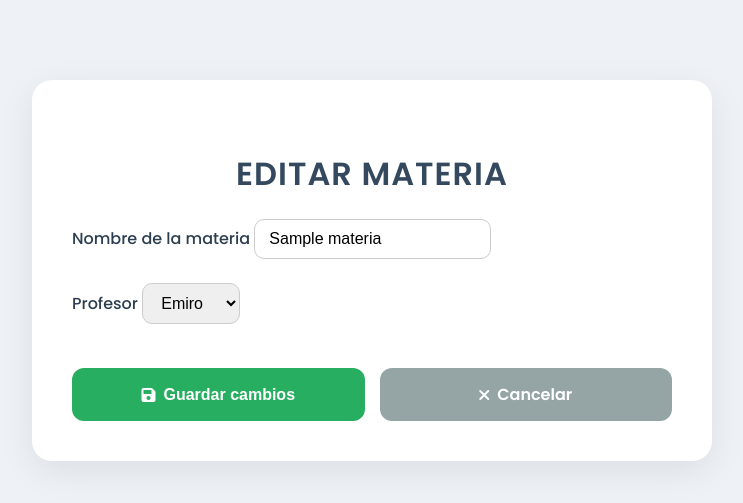
After one commit to EdisonM12/Proyecto_django, a Django app: a page that uses Proyecto/app/templates/app/editar_materia_detalle.html in a window 1280 px wide. The commit adds this page. Shown: the top 503 px of the page, without its empty margins (268-1011 px from the left). Run offline with Django 5.2, Linux system fonts and the light colour scheme; data comes from the database, SQL or seed files in the repository; tables that the repository leaves empty hold one stand-in row (values such as "Sample post"); parts of the project's set-up code (start-up, migrations or seed data) failed here and were passed over.

Commit message:
gran parte terminada

```diff
--- a/Proyecto/app/templates/app/materia_form.html
+++ b/Proyecto/app/templates/app/crear_materia.html
@@ -108,7 +108,7 @@
         <button type="submit" class="boton-guardar">{{ accion }}</button>
     </form>
 
-    <a href="{% url 'app:lista_materias' %}" class="volver">Volver</a>
+    <a href="{% url 'app:listar_materia' %}" class="volver">Volver</a>
 </div>
 
 </body>
--- a/Proyecto/app/templates/app/editar_estudiantes.html
+++ b/Proyecto/app/templates/app/editar_estudiantes.html
@@ -1,4 +1,4 @@
-
+{% load signing_tags %}
 {% load static %}
 
 {% block content %}
@@ -172,7 +172,7 @@ tbody td {
                     <td>{{ e.curso }}</td>
 
                     <td class="acciones">
-                        <a href="{% url 'app:editar_estudiantes_detalle' e.id %}"
+                        <a href="{% url 'app:editar_estudiantes_detalle' e.id|sign %}"
                            class="boton-accion boton-editar">
                             <i class="fas fa-edit"></i> Editar
                         </a>
--- /dev/null
+++ b/Proyecto/app/templates/app/editar_materia_detalle.html
@@ -0,0 +1,176 @@
+<!DOCTYPE html>
+<html lang="es">
+<head>
+    <meta charset="UTF-8">
+    <meta name="viewport" content="width=device-width, initial-scale=1.0">
+    <title>Editar Materia</title>
+    <link href="https://cdnjs.cloudflare.com/ajax/libs/font-awesome/6.0.0-beta3/css/all.min.css" rel="stylesheet">
+    <style>
+        @import url('https://fonts.googleapis.com/css2?family=Poppins:wght@300;400;500;600&display=swap');
+
+        body {
+            font-family: "Poppins", sans-serif;
+            background: #eef2f7;
+            margin: 0;
+            padding: 0;
+            color: #2c3e50;
+        }
+
+        h1 {
+            font-size: 2rem;
+            font-weight: 600;
+            text-align: center;
+            color: #34495e;
+            margin-top: 30px;
+            text-transform: uppercase;
+            letter-spacing: 1px;
+        }
+
+        .contenedor {
+            max-width: 600px;
+            margin: 80px auto;
+            background: #ffffff;
+            padding: 2.5rem;
+            border-radius: 20px;
+            box-shadow: 0 10px 35px rgba(0,0,0,0.08);
+            animation: fadeIn 0.5s ease;
+        }
+
+        @keyframes fadeIn {
+            from { opacity: 0; transform: translateY(20px); }
+            to   { opacity: 1; transform: translateY(0); }
+        }
+
+        form {
+            display: flex;
+            flex-direction: column;
+            gap: 1.5rem;
+        }
+
+        label {
+            font-weight: 500;
+            margin-bottom: 5px;
+        }
+
+        input, select {
+            padding: 10px 14px;
+            border-radius: 10px;
+            border: 1px solid #ccc;
+            font-size: 1rem;
+        }
+
+        .contenedor-botones {
+            display: flex;
+            gap: 15px;
+            margin-top: 20px;
+        }
+
+        .boton {
+            flex: 1;
+            padding: 14px 20px;
+            border-radius: 12px;
+            font-weight: 600;
+            text-decoration: none;
+            font-size: 1rem;
+            transition: all 0.3s ease;
+            border: none;
+            cursor: pointer;
+            text-align: center;
+            display: inline-flex;
+            align-items: center;
+            justify-content: center;
+            gap: 8px;
+        }
+
+        .btn-guardar {
+            background: #27ae60;
+            color: white;
+        }
+
+        .btn-guardar:hover {
+            background: #1e8449;
+            transform: translateY(-2px);
+            box-shadow: 0 6px 20px rgba(39, 174, 96, 0.4);
+        }
+
+        .btn-cancelar {
+            background: #95a5a6;
+            color: white;
+        }
+
+        .btn-cancelar:hover {
+            background: #7f8c8d;
+            transform: translateY(-2px);
+            box-shadow: 0 6px 20px rgba(149, 165, 166, 0.4);
+        }
+
+        @media (max-width: 768px) {
+            .contenedor {
+                margin: 20px;
+                padding: 1.5rem;
+            }
+
+            .contenedor-botones {
+                flex-direction: column;
+            }
+
+            h1 {
+                font-size: 1.5rem;
+            }
+        }
+
+        .errorlist {
+            color: #e74c3c;
+            font-size: 0.9rem;
+            margin: -10px 0 10px 0;
+            list-style: none;
+            padding-left: 0;
+        }
+
+    </style>
+</head>
+<body>
+    <div class="contenedor">
+        <h1>Editar Materia</h1>
+
+        <form method="post">
+            {% csrf_token %}
+
+            <div>
+                <label for="id_nombre">Nombre de la materia</label>
+                {{ form.nombre }}
+                {% if form.nombre.errors %}
+                    <ul class="errorlist">
+                        {% for error in form.nombre.errors %}
+                            <li>{{ error }}</li>
+                        {% endfor %}
+                    </ul>
+                {% endif %}
+            </div>
+
+            <div>
+                <label for="id_profesor">Profesor</label>
+                {{ form.profesor }}
+                {% if form.profesor.errors %}
+                    <ul class="errorlist">
+                        {% for error in form.profesor.errors %}
+                            <li>{{ error }}</li>
+                        {% endfor %}
+                    </ul>
+                {% endif %}
+            </div>
+
+            <div class="contenedor-botones">
+                <button type="submit" class="boton btn-guardar">
+                    <i class="fas fa-save"></i>
+                    Guardar cambios
+                </button>
+                <a href="{% url 'app:editar_materia' %}" class="boton btn-cancelar">
+                    <i class="fas fa-times"></i>
+                    Cancelar
+                </a>
+            </div>
+        </form>
+    </div>
+</body>
+</html>
--- a/Proyecto/app/templates/app/eliminar_estudiantes.html
+++ b/Proyecto/app/templates/app/eliminar_estudiantes.html
@@ -1,4 +1,4 @@
-
+{% load signing_tags %}
 {% load static %}
 
 {% block content %}
@@ -178,7 +178,7 @@ tbody td {
                     <td>{{ e.datos }}</td>
 
                     <td class="acciones">
-                        <a href="{% url 'app:eliminar_estudiantes_detalle' e.id %}"
+                        <a href="{% url 'app:eliminar_estudiantes_detalle' e.id|sign %}"
                            class="boton-accion boton-eliminar">
                             <i class="fas fa-trash"></i> Eliminar
                         </a>
--- a/Proyecto/app/templates/curso/editar_profesor.html
+++ b/Proyecto/app/templates/curso/editar_profesor.html
@@ -1,3 +1,4 @@
+{% load signing_tags %}
 {% load static %}
 <link rel="stylesheet" href="{% static 'css/editar_profesor.css' %}">
 
@@ -24,7 +25,7 @@
                 <td>{{ p.correo }}</td>
                 <td>{{ p.materia }}</td>
                 <td>
-                    <a class="btn btn-primary" href="{% url 'app:editar_profesor_detalle' p.id %}">Editar</a>
+                    <a class="btn btn-primary" href="{% url 'app:editar_profesor_detalle' p.id|sign  %}">Editar</a>
                 </td>
             </tr>
             {% empty %}
--- a/Proyecto/app/templates/curso/eliminar_profesor.html
+++ b/Proyecto/app/templates/curso/eliminar_profesor.html
@@ -1,4 +1,4 @@
-
+{% load signing_tags %}
 {% load static %}
 
 {% block content %}
@@ -26,7 +26,7 @@
             <td>{{ p.fecha_nacimiento }}</td>
             <td>{{ p.materia }}</td>
             <td>
-                <a class="btn btn-sm btn-danger" href="{% url 'app:eliminar_profesor_detalle' p.id %}">Eliminar</a>
+                <a class="btn btn-sm btn-danger" href="{% url 'app:eliminar_profesor_detalle' p.id|sign  %}">Eliminar</a>
             </td>
         </tr>
         {% empty %}
--- a/Proyecto/app/templatetags/signing_tags.py
+++ b/Proyecto/app/templatetags/signing_tags.py
@@ -1,3 +1,4 @@
+# app/templatetags/signing_tags.py
 from django import template
 from django.core import signing
 
--- a/Proyecto/app/urls.py
+++ b/Proyecto/app/urls.py
@@ -19,8 +19,8 @@ urlpatterns = [
     path("profesores/nuevo/", views.crear_profesor, name="crear_profesor"),
     path("profesores/editar/", views.editar_profesor, name="editar_profesor"),
     path("profesores/eliminar/", views.eliminar_profesor, name="eliminar_profesor"),
-    path("profesores/<int:id>/editar/", views.editar_profesor_detalle, name="editar_profesor_detalle"),
-    path("profesores/<int:id>/eliminar/", views.eliminar_profesor_detalle, name="eliminar_profesor_detalle"),
+    path("profesores/<str:token>/editar/", views.editar_profesor_detalle, name="editar_profesor_detalle"),
+    path("profesores/<str:token>/eliminar/", views.eliminar_profesor_detalle, name="eliminar_profesor_detalle"),
     path('', views.home, name='home'),  # página de login
 
 
@@ -44,11 +44,11 @@ urlpatterns = [
 
 
     path("estudiantes/editar/", views.editar_estudiantes, name="editar_estudiantes"),
-    path("estudiantes/editar/<int:id>/", views.editar_estudiantes_detalle, name="editar_estudiantes_detalle"),
+    path("estudiantes/editar/<str:token>/", views.editar_estudiantes_detalle, name="editar_estudiantes_detalle"),
 
 
     path("estudiantes/eliminar/", views.eliminar_estudiantes, name="eliminar_estudiantes"),
-    path("estudiantes/eliminar/<int:id>/", views.eliminar_estudiantes_detalle, name="eliminar_estudiantes_detalle"),
+    path("estudiantes/eliminar/<str:token>/", views.eliminar_estudiantes_detalle, name="eliminar_estudiantes_detalle"),
 
 
 #evaluaciones
@@ -74,9 +74,14 @@ urlpatterns = [
     path("calificacion/eliminar/", views.eliminar_calificacion, name="eliminar_calificacion"),
     path("calificacion/eliminar/<str:token>/", views.eliminar_calificacion_detalle, name="eliminar_calificacion_detalle"),
 #MATERIA
-    path('materias/', views.lista_materias, name='lista_materias'),
-    path('materias/crear/', views.crear_materia, name='crear_materia'),
-    path('materias/editar/<int:pk>/', views.editar_materia, name='editar_materia'),
-    path('materias/eliminar/<int:pk>/', views.eliminar_materia, name='eliminar_materia'),
+    path('materia/nuevo/', views.crear_materia, name='crear_materia'),
+
+    path("materia/listar/", views.listar_materia, name="listar_materia"),
+
+    path("materia/editar/", views.editar_materia, name="editar_materia"),
+    path("materia/editar/<str:token>/", views.editar_materia_detalle, name="editar_materia_detalle"),
+
+    path("materia/eliminar/", views.eliminar_materia, name="eliminar_materia"),
+    path("materia/eliminar/<str:token>/", views.eliminar_materia_detalle, name="eliminar_materia_detalle"),
 
 ]
--- a/Proyecto/app/views.py
+++ b/Proyecto/app/views.py
@@ -201,9 +201,13 @@ def editar_estudiantes(request):
     })
 
 
-def editar_estudiantes_detalle(request, id):
+def editar_estudiantes_detalle(request, token):
+    try:
+        id_real = signing.loads(token)
+    except signing.BadSignature:
+        return HttpResponse("Token inválido", status=400)
 
-    estudiante = get_object_or_404(Estudiante, id=id)
+    estudiante = get_object_or_404(Estudiante, id=id_real)
     form = EstudianteForm(request.POST or None, instance=estudiante)
 
     if form.is_valid():
@@ -217,13 +221,20 @@ def editar_estudiantes_detalle(request, id):
 
 
 
+
+
+
 def eliminar_estudiantes(request):
     estudiantes = Estudiante.objects.all()
     return render(request, "app/eliminar_estudiantes.html", {
         "estudiantes": estudiantes
     })
-def eliminar_estudiantes_detalle(request, id):
-    estudiante = get_object_or_404(Estudiante, id=id)
+def eliminar_estudiantes_detalle(request, token):
+    try:
+        id_real = signing.loads(token)
+    except signing.BadSignature:
+        return HttpResponse("Token inválido", status=400)
+    estudiante = get_object_or_404(Estudiante, id=id_real)
 
     if request.method == "POST":
         estudiante.delete()
@@ -304,8 +315,12 @@ def editar_profesor(request):
     profesores = Profesor.objects.all()
     return render(request, "curso/editar_profesor.html", {"profesores": profesores})
 
-def editar_profesor_detalle(request, id):
-    profesor = get_object_or_404(Profesor, id=id)
+def editar_profesor_detalle(request, token):
+    try:
+        id_real = signing.loads(token)
+    except signing.BadSignature:
+        return HttpResponse("Token inválido", status=400)
+    profesor = get_object_or_404(Profesor, id=id_real)
     form = ProfesorForm(request.POST or None, instance=profesor)
     if form.is_valid():
         form.save()
@@ -316,8 +331,12 @@ def editar_profesor_detalle(request, id):
 def eliminar_profesor(request):
     profesores = Profesor.objects.all()
     return render(request, "curso/eliminar_profesor.html", {"profesores": profesores})
-def eliminar_profesor_detalle(request, id):
-    profesor = get_object_or_404(Profesor, id=id)
+def eliminar_profesor_detalle(request, token):
+    try:
+        id_real = signing.loads(token)
+    except signing.BadSignature:
+        return HttpResponse("Token inválido", status=400)
+    profesor = get_object_or_404(Profesor, id=id_real)
     if request.method == "POST":
         profesor.delete()
         return redirect("app:eliminar_profesor")  # vuelve a la lista de eliminar
@@ -434,37 +453,57 @@ def eliminar_calificacion_detalle(request, token):
 #CRUD DE MATERIAS
 
 # LISTAR todas las materias
-def lista_materias(request):
+def listar_materia(request):
     materias = Materia.objects.all()
-    return render(request, 'app/materia_list.html', {'materias': materias})
+    return render(request, 'app/listar_materia.html', {'materias': materias})
 
 # CREAR una nueva materia
 def crear_materia(request):
-    if request.method == 'POST':
-        form = MateriaForm(request.POST)
+    if request.method == "POST":
+        form = MateriaForm(request.POST, request.FILES)
         if form.is_valid():
             form.save()
-            return redirect('app:lista_materias')
+            return redirect("app:crear_materia")
     else:
         form = MateriaForm()
-    return render(request, 'app/materia_form.html', {'form': form, 'accion': 'Crear'})
+    return render(request, "app/crear_materia.html", {"form": form, "accion": "Crear"})
 
-# EDITAR una materia existente
-def editar_materia(request, pk):
-    materia = get_object_or_404(Materia, pk=pk)
-    if request.method == 'POST':
-        form = MateriaForm(request.POST, instance=materia)
-        if form.is_valid():
-            form.save()
-            return redirect('app:lista_materias')
-    else:
-        form = MateriaForm(instance=materia)
-    return render(request, 'app/materia_form.html', {'form': form, 'accion': 'Editar'})
+def editar_materia(request):
+    materia = Materia.objects.all()
+    return render(request, "app/editar_materia.html", {"materia": materia})
 
-# ELIMINAR una materia
-def eliminar_materia(request, pk):
-    materia = get_object_or_404(Materia, pk=pk)
-    if request.method == 'POST':
+
+def eliminar_materia(request):
+
+    materia = Materia.objects.all()
+    return render(request, "app/eliminar_materia.html", {"materia": materia})
+def editar_materia_detalle(request, token):
+    try:
+        id_real = signing.loads(token)
+    except signing.BadSignature:
+        return HttpResponse("Token inválido", status=400)
+    materia = get_object_or_404(Materia, id=id_real)
+    form = MateriaForm(request.POST or None, instance=materia)
+
+    if form.is_valid():
+        form.save()
+        return redirect("app:editar_materia")  # vuelve a la lista de edición
+
+    return render(
+        request,
+        "app/editar_materia_detalle.html",
+        {
+            "form": form,
+            "materia": materia
+        }
+    )
+def eliminar_materia_detalle(request, token):
+    try:
+        id_real = signing.loads(token)
+    except signing.BadSignature:
+        return HttpResponse("Token inválido", status=400)
+    materia = get_object_or_404(Materia, id=id_real)
+    if request.method == "POST":
         materia.delete()
-        return redirect('app:lista_materias')
-    return render(request, 'app/delete_materia.html', {'materia': materia})
+        return redirect("app:eliminar_materia")  # vuelve a la lista de eliminar
+    return render(request, "app/eliminar_materia_detalle.html", {"materia": materia})
```
Also changed, not shown: Proyecto/app/templates/app/Home_admin.html (+9 -3 lines), Proyecto/app/templates/app/editar_materia.html (added, +119 -0 lines), Proyecto/app/templates/app/eliminar_materia.html (renamed from Proyecto/app/templates/app/materia_list.html, +17 -24 lines), Proyecto/app/templates/app/listar_materia.html (added, +115 -0 lines), Proyecto/app/templates/app/eliminar_materia_detalle.html (renamed from Proyecto/app/templates/app/delete_materia.html), Proyecto/app/templatetags/__init__.py (added).
